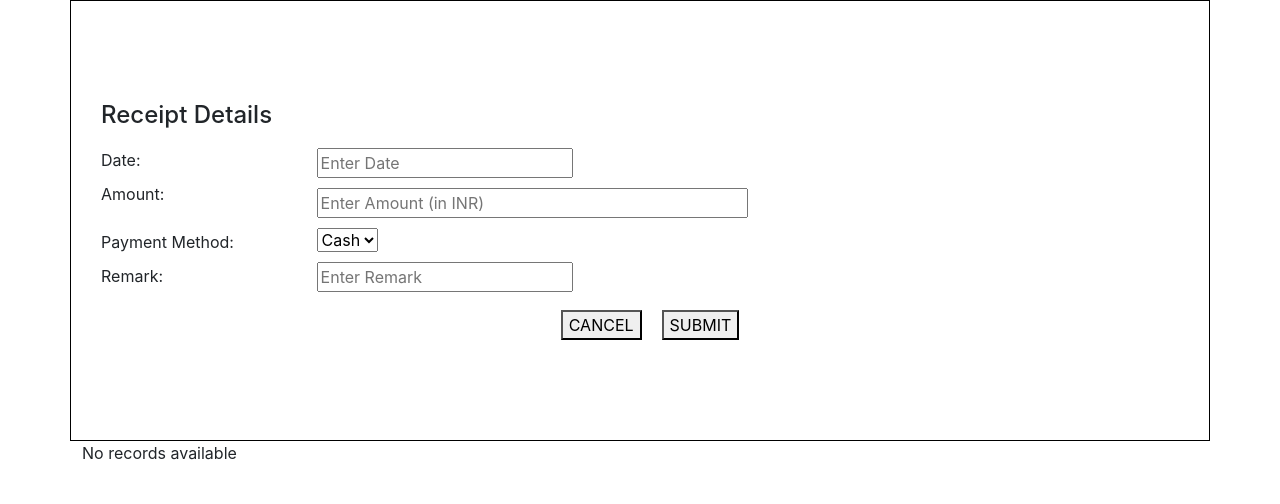
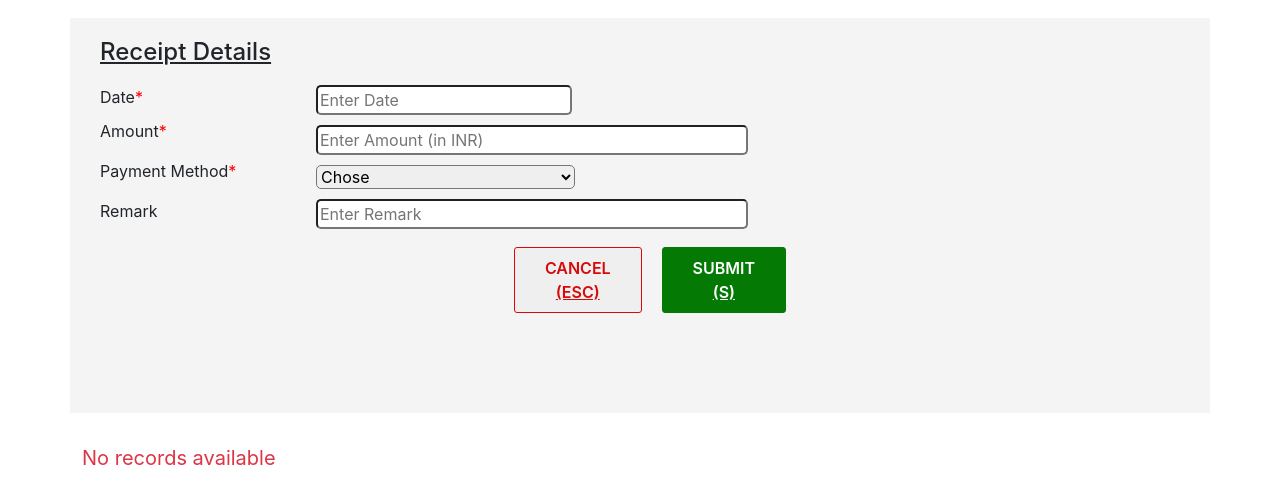
Before and after one commit to Mahin05/receiptDetails, a React (Create React App) app: page / in a window 1280 px wide. Shown: the top 504 px of the page. Built offline with nearby package versions, Linux system fonts and the light colour scheme.

Commit message:
latest code

```diff
--- a/src/components/Form/Form.css
+++ b/src/components/Form/Form.css
@@ -5,6 +5,12 @@
 }
 label,input,select{
     margin-top: 10px;
+}
+select{
+    width: 30%;
+}
+input,select{
+    border-radius: 5px;
 }
 .input-full{
     width: 50%;
@@ -19,6 +25,39 @@ button{
     margin-left: 20px;
 }
 .main-div{
-    border: 1px solid black;
-    padding: 100px 30px;
+    margin-top: 18px;
+    margin-bottom: 30px;
+    border: none;
+    background-color: rgba(211, 211, 211, 0.26);
+    padding-top: 20px;
+    padding-bottom: 100px;
+    padding-left: 30px;
+    padding-right: 30px;
 }
+h4{
+    text-decoration: underline;
+}
+span{
+    color: red;
+}
+.cancel{
+    border: 1px solid rgb(214, 10, 10);
+    /* background-color: white; */
+    padding: 8px 30px;
+    border-radius: 3px;
+    color: rgb(214, 10, 10);
+    font-weight: 600;
+}
+.submit{
+    border: 1px solid rgb(4, 121, 4);
+    background-color: rgb(4, 121, 4);
+    padding: 8px 30px;
+    border-radius: 3px;
+    color: white;
+    font-weight: 600;
+}
+@media only screen and (max-width:576px) {
+    label,input,select{
+        margin-top: 19px;
+    }
+}
--- a/src/components/Form/Form.js
+++ b/src/components/Form/Form.js
@@ -41,6 +41,7 @@ const Form = () => {
 
     // Cancel button functionalities
     const handleCancelButton = (e) => {
+        e.preventDefault();
         setDate('');
         setAmount('');
         setPaymentMethod('');
@@ -55,30 +56,35 @@ const Form = () => {
         <div>
             <div className='container main-div'>
                 <h4>Receipt Details</h4>
-                <form onSubmit={handleAddReceiptSubmit} autoComplete='off'>
+                <form autoComplete='off'>
                     <div className='form-style'>
                         <div>
-                            <label>Date:</label> <br />
-                            <label>Amount:</label> <br />
-                            <label className='mt-4'>Payment Method:</label> <br />
-                            <label>Remark:</label> <br />
+                            <label>Date<span>*</span></label> <br />
+                            <label>Amount<span>*</span></label> <br />
+                            <label className='mt-3'>Payment Method<span>*</span></label> <br />
+                            <label  className='mt-3'>Remark</label> <br />
                         </div>
                         <div>
-                            <input onChange={(e) => setDate(e.target.value)} value={date} placeholder="Enter Date" type="text" /> <br />
-                            <input onChange={(e) => setAmount(e.target.value)} value={amount} placeholder="Enter Amount (in INR)" className='input-full' type="text" /> <br />
-                            <select onChange={(e) => setPaymentMethod(e.target.value)}  name="cars" id="cars">
+                            <input required onChange={(e) => setDate(e.target.value)} value={date} placeholder="Enter Date" type="text" /> <br />
+                            <input required onChange={(e) => setAmount(e.target.value)} value={amount} placeholder="Enter Amount (in INR)" className='input-full' type="text" /> <br />
+                            <select required value={paymentMethod} onChange={(e) => setPaymentMethod(e.target.value)}>
+                                <option>Chose</option>
                                 <option value="Cash">Cash</option>
                                 <option value="Card">Card</option>
                             </select> <br />
-                            <input onChange={(e) => setRemark(e.target.value)} value={remark} placeholder="Enter Remark" type="text" /> <br />
+                            <input className='input-full' onChange={(e) => setRemark(e.target.value)} value={remark} placeholder="Enter Remark" type="text" /> <br />
                         </div>
                     </div>
                     <div className='button-style'>
                         <div>
-                            <button onClick={handleCancelButton}>CANCEL</button>
+                            <button className='cancel' onClick={handleCancelButton}>CANCEL <br />
+                            <u>(ESC)</u>
+                            </button>
                         </div>
                         <div>
-                            <button>SUBMIT</button>
+                            <button onClick={handleAddReceiptSubmit} className='submit'>SUBMIT <br />
+                            <u>(S)</u>
+                            </button>
                         </div>
                     </div>
                 </form>
@@ -86,9 +92,10 @@ const Form = () => {
             <div className='container'>
                 {receipts.length > 0 && <>
                     <div>
-                        <table class="table">
+                        <table class="table table-bordered border-primary">
                             <thead>
                                 <tr>
+                                    <th scope="col">Serial</th>
                                     <th scope="col">Date</th>
                                     <th scope="col">Amount</th>
                                     <th scope="col">Payment Method</th>
@@ -101,7 +108,7 @@ const Form = () => {
                         </table>
                     </div>
                 </>}
-                {receipts.length < 1 && <div>No records available</div>}
+                {receipts.length < 1 && <div className='fs-5 text-danger'>No records available</div>}
             </div>
         </div>
     );
--- a/src/components/View/View.js
+++ b/src/components/View/View.js
@@ -1,8 +1,9 @@
 import React from 'react';
 
 const View = ({receipts}) => {
-    return receipts.map(receipt=>(
+    return receipts.map((receipt,index)=>(
         <tr>
+            <td>{index+1}</td>
             <td>{receipt.date}</td>
             <td>{receipt.amount}</td>
             <td>{receipt.paymentMethod}</td>
```
